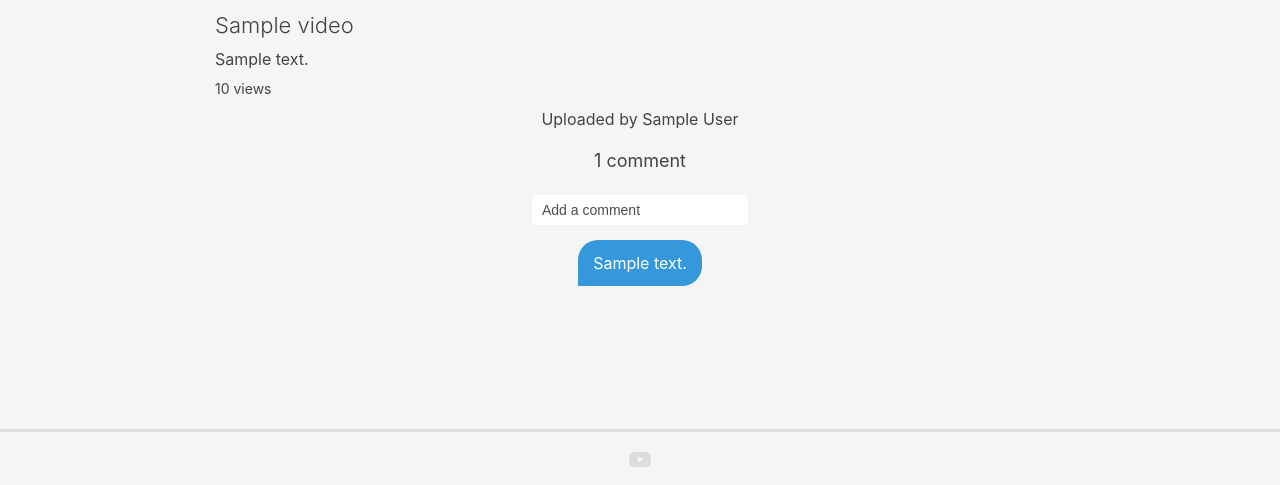
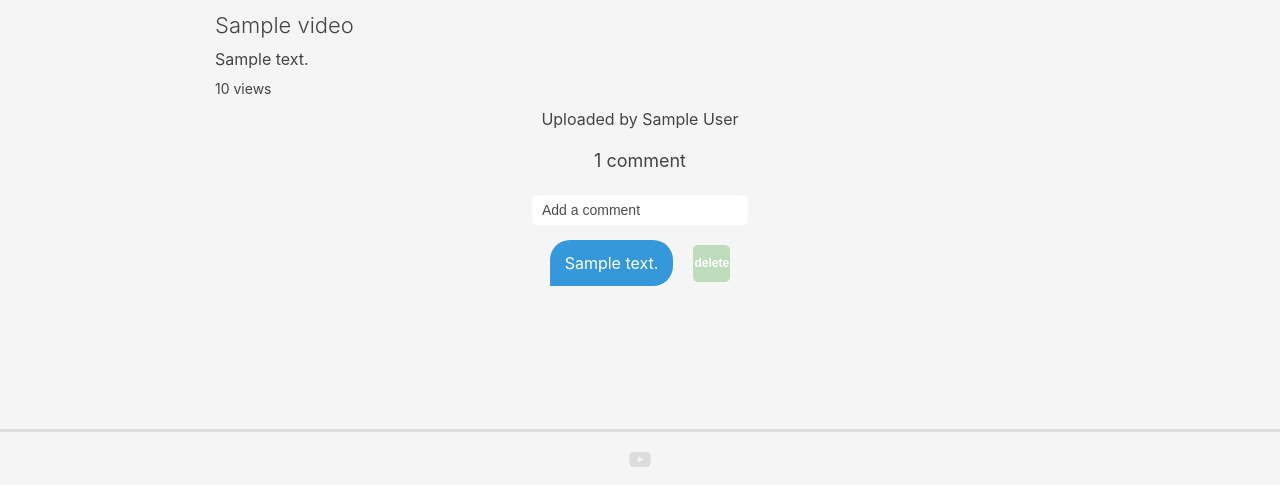
Before and after one commit to RyuJeongSang/ryutube_nodejs, a Node server app: page /videos/600000000000000000000001 in a window 1280 px wide. Shown: the part 274-759 px from the top of the page. Run offline with Node 20, Linux system fonts and the light colour scheme; tables that the repository leaves empty hold one stand-in row (values such as "Sample post"); style sheets or scripts are compiled from the project's sources; some libraries are stand-ins or nearby versions; grey boxes are pictures that could not be loaded.

Commit message:
#5.2 Add comment delete function

```diff
--- a/assets/js/main.js
+++ b/assets/js/main.js
@@ -2,3 +2,4 @@ import "../scss/styles.scss";
 import "./videoPlayer";
 import "./videoRecorder";
 import "./addComment";
+import "./removeComment";
--- a/assets/scss/pages/videoDetail.scss
+++ b/assets/scss/pages/videoDetail.scss
@@ -52,6 +52,13 @@
       margin-bottom: 15px;
     }
     .video__comments-list {
+      div {
+        display: flex;
+        justify-content: flex-start;
+        align-items: center;
+        &:not(:last-child) {
+          margin-bottom: 15px;
+        }
         li {
           max-width: 350px;
           white-space: normal;
@@ -59,10 +66,17 @@
           background-color: #3498db;
           color: white;
           padding: 15px;
+          margin-right: 20px;
           border-radius: 20px;
           border-bottom-left-radius: 0px;
-        &:not(:last-child) {
-          margin-bottom: 15px;
+        }
+        button {
+          padding: 0;
+          width: 37px;
+          height: 37px;
+          font-size: 12px;
+          background-color: #bedbbb;
+          align-items: center;
         }
       }
     }
--- a/controllers/videoController.js
+++ b/controllers/videoController.js
@@ -33,6 +33,7 @@ export const search = async (req, res) => {
 export const getUpload = (req, res) => {
   res.render("upload", { pageTitle: "Upload" });
 };
+
 export const postUpload = async (req, res) => {
   const {
     body: { title, description },
@@ -138,6 +139,7 @@ export const postAddComment = async (req, res) => {
   } = req;
   try {
     const video = await Video.findById(id);
+    // const commentUser = await User.findById(user.id);
     const newComment = await Comment.create({
       text: comment,
       creator: user.id,
@@ -150,3 +152,21 @@ export const postAddComment = async (req, res) => {
     res.end();
   }
 };
+
+// Remove Comment
+
+export const postRemoveComment = async (req, res) => {
+  const {
+    params: { id, commentId },
+  } = req;
+  try {
+    const video = await Video.findById(id);
+    // const commentUser = await User.findById(user.id);
+    video.comments.splice(video.comments.indexOf(commentId), 1);
+    video.save();
+  } catch (error) {
+    res.status(400);
+  } finally {
+    res.end();
+  }
+};
--- a/routes.js
+++ b/routes.js
@@ -27,6 +27,7 @@ const GITHUB_CALLBACK = "/auth/github/callback";
 const API = "/api";
 const REGISTER_VIEW = "/:id/view";
 const ADD_COMMENT = "/:id/comment";
+const REMOVE_COMMENT = "/:id/comment/:commentId/remove";
 
 const routes = {
   home: HOME,
@@ -73,6 +74,7 @@ const routes = {
   api: API,
   registerView: REGISTER_VIEW,
   addComment: ADD_COMMENT,
+  removeComment: REMOVE_COMMENT,
 };
 
 export default routes;
--- a/views/videoDetail.pug
+++ b/views/videoDetail.pug
@@ -32,5 +32,8 @@ block content
                 input(type="text" placeholder="Add a comment" name="comment")
             ul.video__comments-list#jsCommentList
                 each comment in video.comments.reverse()
-                    li
-                        span=comment.text
+                    div(id=comment.id)
+                        li
+                            span=comment.text
+                        button.jsRemoveComment
+                            | delete
```
Also changed, not shown: assets/js/addComment.js (+6 -1 lines), assets/js/removeComment.js (added, +41 -0 lines), routers/apiRouter.js (+6 -1 lines). Lines whose indentation alone changed are shown as unchanged.
